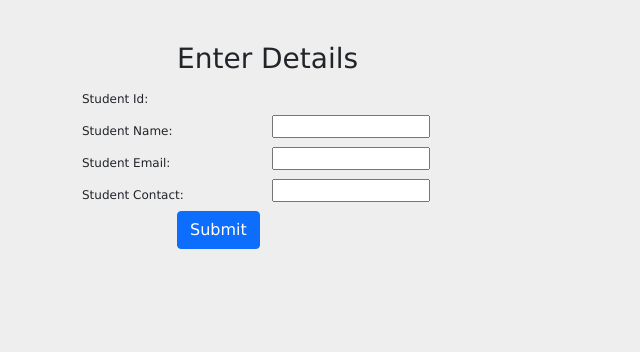
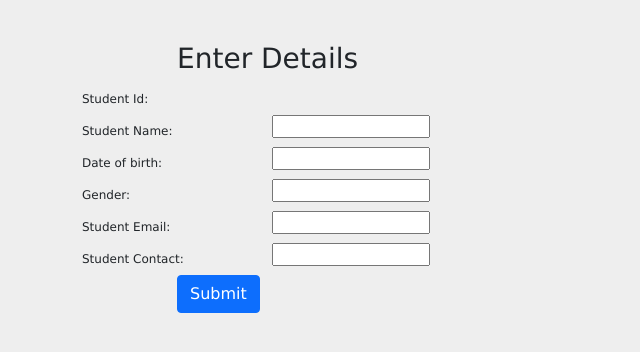
Before and after one commit to hagonin/CRUD-Django-app, a Django app: page /student in a window 1280 px wide. Shown: the top 352 px of the page, without its empty margins (0-640 px from the left). Run offline with Django 4.2, Linux system fonts and the light colour scheme.

Commit message:
update html

```diff
--- a/cruddjango/app/templates/app/home.html
+++ b/cruddjango/app/templates/app/home.html
@@ -1,17 +1,20 @@
 <!DOCTYPE html>
 <html lang="en">
   <head>
-    <meta charset="UTF-8">
+    <meta charset="UTF-8" />
     <title>Index</title>
-    <link href="https://cdn.jsdelivr.net/npm/bootstrap@5.1.3/dist/css/bootstrap.min.css" rel="stylesheet">
+    <link
+      href="https://cdn.jsdelivr.net/npm/bootstrap@5.1.3/dist/css/bootstrap.min.css"
+      rel="stylesheet"
+    />
     {% load static %}
-    <link rel="stylesheet" href="{% static 'css/style.css' %}"/>
+    <link rel="stylesheet" href="{% static 'css/style.css' %}" />
   </head>
   <body>
     <form method="POST" class="post-form" action="{% url 'home' %}">
       {% csrf_token %}
       <div class="container">
-<br>
+        <br />
         <div class="form-group row">
           <label class="col-sm-1 col-form-label"></label>
           <div class="col-sm-4">
@@ -20,27 +23,27 @@
         </div>
         <div class="form-group row">
           <label class="col-sm-2 col-form-label">Student Id:</label>
-    <div class="col-sm-4">
-      {{ form.student_id }}
-    </div>
+          <div class="col-sm-4">{{ form.student_id }}</div>
         </div>
         <div class="form-group row">
           <label class="col-sm-2 col-form-label">Student Name:</label>
-    <div class="col-sm-4">
-      {{ form.full_name }}
+          <div class="col-sm-4">{{ form.full_name }}</div>
         </div>
+        <div class="form-group row">
+          <label class="col-sm-2 col-form-label">Date of birth:</label>
+          <div class="col-sm-4">{{ form.dob }}</div>
+        </div>
+        <div class="form-group row">
+          <label class="col-sm-2 col-form-label">Gender:</label>
+          <div class="col-sm-4">{{ form.gender }}</div>
         </div>
         <div class="form-group row">
           <label class="col-sm-2 col-form-label">Student Email:</label>
-    <div class="col-sm-4">
-      {{ form.email }}
-    </div>
+          <div class="col-sm-4">{{ form.email }}</div>
         </div>
         <div class="form-group row">
           <label class="col-sm-2 col-form-label">Student Contact:</label>
-    <div class="col-sm-4">
-      {{ form.address }}
-    </div>
+          <div class="col-sm-4">{{ form.address }}</div>
         </div>
         <div class="form-group row">
           <label class="col-sm-1 col-form-label"></label>
--- a/cruddjango/app/templates/app/show.html
+++ b/cruddjango/app/templates/app/show.html
@@ -13,6 +13,8 @@
     <tr>
         <th>Student ID</th>
         <th>Student Name</th>
+        <th>Date of birth</th>
+        <th>Gender</th>
         <th>Student Email</th>
         <th>Student Contact</th>
         <th>Actions</th>
@@ -23,6 +25,8 @@
     <tr>
         <td>{{ student.student_id }}</td>
         <td>{{ student.full_name }}</td>
+        <td>{{ student.dob }}</td>
+        <td>{{ student.gender }}</td>
         <td>{{ student.email }}</td>
         <td>{{ student.address }}</td>
         <td>
```
Also changed, not shown: cruddjango/app/templates/app/edit.html (+57 -11 lines). Lines whose indentation alone changed are shown as unchanged.
